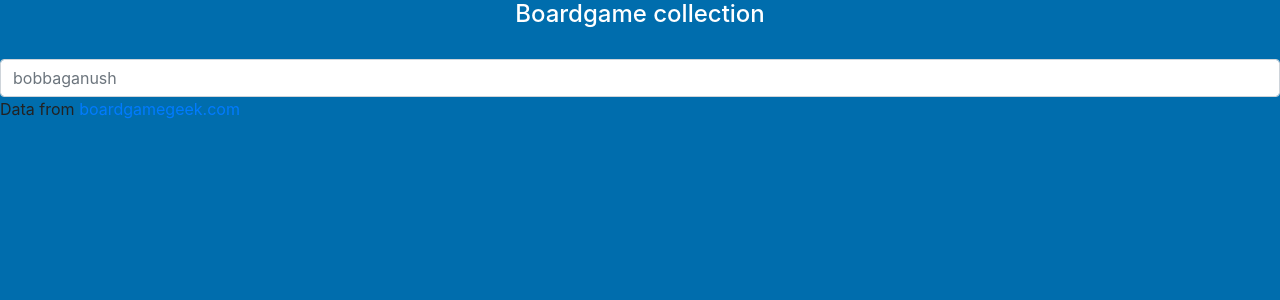
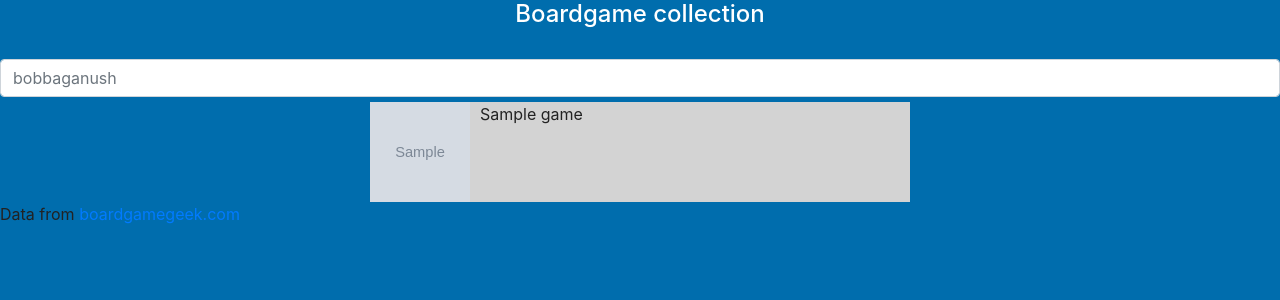
Before and after one commit to victorsowa/boardgame_squire, a Flask app: page / in a window 1280 px wide. Shown: the part 56-356 px from the top of the page. Run offline with Flask 2, Linux system fonts and the light colour scheme; tables that the repository leaves empty hold one stand-in row (values such as "Sample post"); grey boxes marked "Sample" are stand-in pictures.

Commit message:
Add first version of app that shows games in frontend

```diff
--- a/boardgames/app.py
+++ b/boardgames/app.py
@@ -7,6 +7,7 @@ folder = os.path.abspath(os.path.join(os.path.dirname(__file__), '..'))
 sys.path.insert(0, folder)
 
 import boardgames.data.db_session as db_session
+import boardgames.services.filtered_games_service as fgs
 
 app = flask.Flask(__name__)
 
@@ -21,7 +22,7 @@ def setup_db():
         os.path.join(
             os.path.dirname(os.path.abspath(__file__)),
             'db',
-            'boardgames.sqlite'
+            'db.sqlite'
         )
     )
     print(db_file)
@@ -30,7 +31,7 @@ def setup_db():
 
 @app.route('/', methods=['GET'])
 def index_get():
-    return flask.render_template('index.html')
+    return flask.render_template('index.html', images=fgs.get_games())
 
 
 if __name__ == '__main__':
--- a/boardgames/services/filtered_games_service.py
+++ b/boardgames/services/filtered_games_service.py
@@ -1,3 +1,10 @@
-import pypi_org.data.db_session as db_session
+import pandas as pd
 
-def get_users_games():
+import boardgames.data.db_session as db_session
+from boardgames.data.games import Game
+
+def get_games():
+    session = db_session.create_session()
+    query = session.query(Game.thumbnail_url, Game.title, Game.year_published)
+    #return pd.read_sql(query.statement, query.session.bind)
+    return query.all()
--- a/boardgames/static/css/site.css
+++ b/boardgames/static/css/site.css
@@ -14,7 +14,29 @@ body {
     text-align: center;
 }
 
-.hero h1 {
-    font-size: 24px;
-    margin-bottom: 30px;
+    .hero h1 {
+        font-size: 24px;
+        margin-bottom: 30px;
+    }
+
+.game-container {
+    background-color: lightgray;
+    margin-top: 5px;
+    height: 100px;
+    position: relative;
 }
+
+    .game-container img {
+            display: inline-block;
+            width:100px;
+            height:100px;
+        }
+
+    div.game-info {
+        display: inline-block;
+        position: absolute;
+        left: 110px;
+        height: 90px;
+        top: 0;
+        width:calc(100% - 120px);
+    }
--- a/boardgames/templates/index.html
+++ b/boardgames/templates/index.html
@@ -7,5 +7,24 @@
         </div>
     </div>
 
+    <div class="container project-list">
+        {% for game in images %}
+        <div class="row">
+            <div class="col-sm-3"></div>
+            <div class="col-sm-6">
+
+                    <div class="game-container">
+                        <div class="thumbnail">
+                            <img src={{game.thumbnail_url}} alt="">
+                        </div>
+                        <div class="game-info">
+                            <div class="game-title">{{game.title}}</div>
+                        </div>
+                    </div>
+            </div>
+            <div class="col-sm-3"></div>
+        </div>
+        {% endfor %}
+    </div>
 
 {% endblock %}
```
